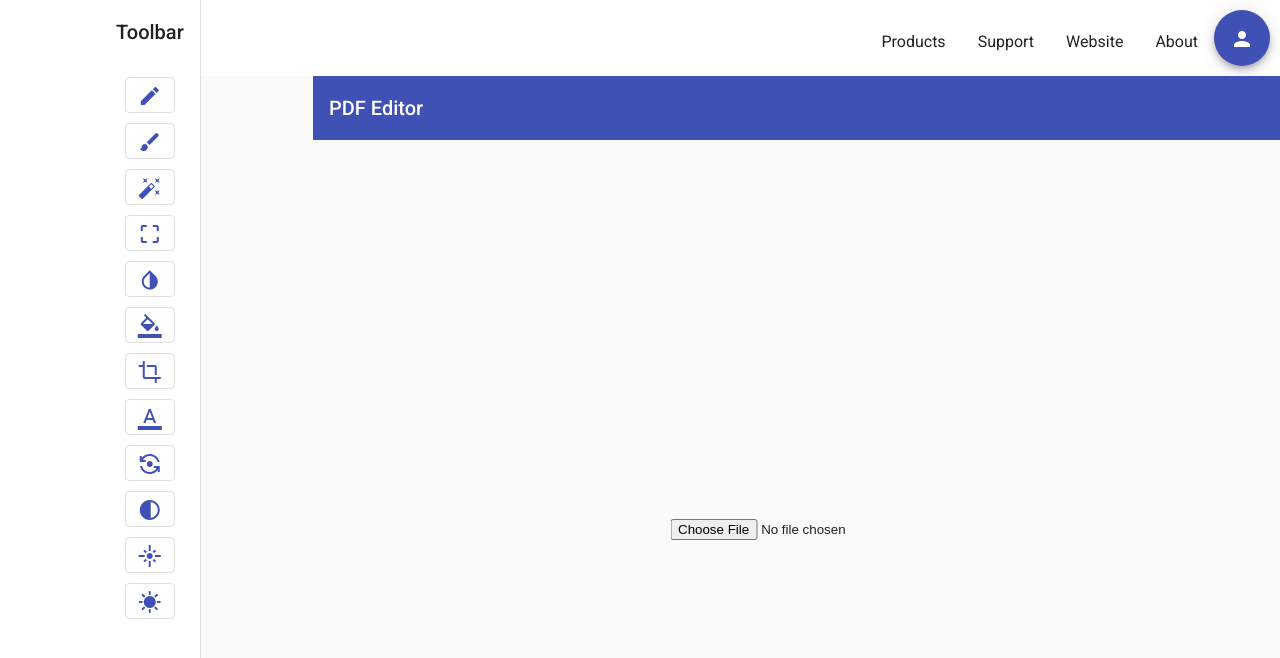
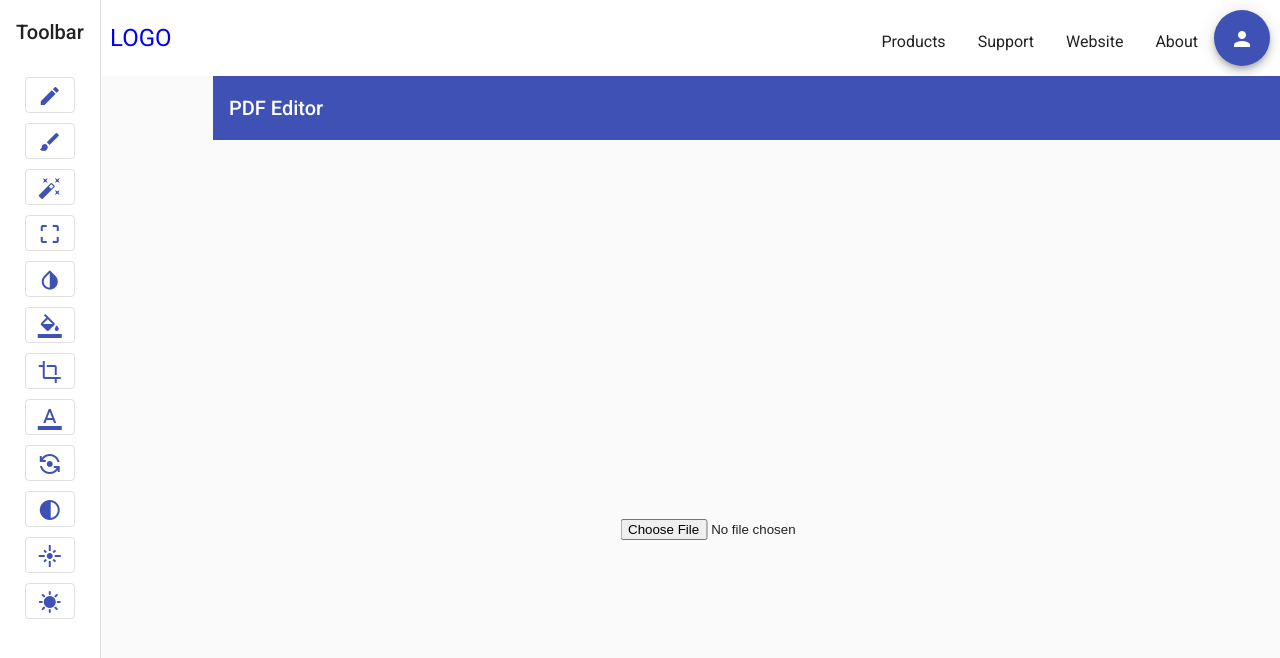
Before and after one commit to DmitriyKondaurov/test_task, an Angular app in the folder document-editor/: page / in a window 1280 px wide. Shown: the top 658 px of the page. Built offline with nearby package versions, Linux system fonts and the light colour scheme.

Commit message:
minor-fix margin-left in editor header

```diff
--- a/document-editor/src/app/components/toolbar/toolbar.component.css
+++ b/document-editor/src/app/components/toolbar/toolbar.component.css
@@ -1,7 +1,8 @@
 .sidenav-container {
   height: 100%;
-  margin-left: 100px;
 }
+
+
 
 .sidenav .mat-toolbar {
   background: inherit;
@@ -39,3 +40,9 @@
   left: 50%;
   transform: translate(-50%, -100%);
 }
+
+@media only screen and (min-width: 600px) {
+  .sidenav-content {
+    margin-left: 100px;
+  }
+}
--- a/document-editor/src/app/components/toolbar/toolbar.component.html
+++ b/document-editor/src/app/components/toolbar/toolbar.component.html
@@ -10,7 +10,7 @@
       </button>
     </mat-nav-list>
   </mat-sidenav>
-  <mat-sidenav-content>
+  <mat-sidenav-content class="sidenav-content">
     <mat-toolbar color="primary">
       <button
         type="button"
```
Also changed, not shown: 3 other files (tests, documents, lock files or other folders).
